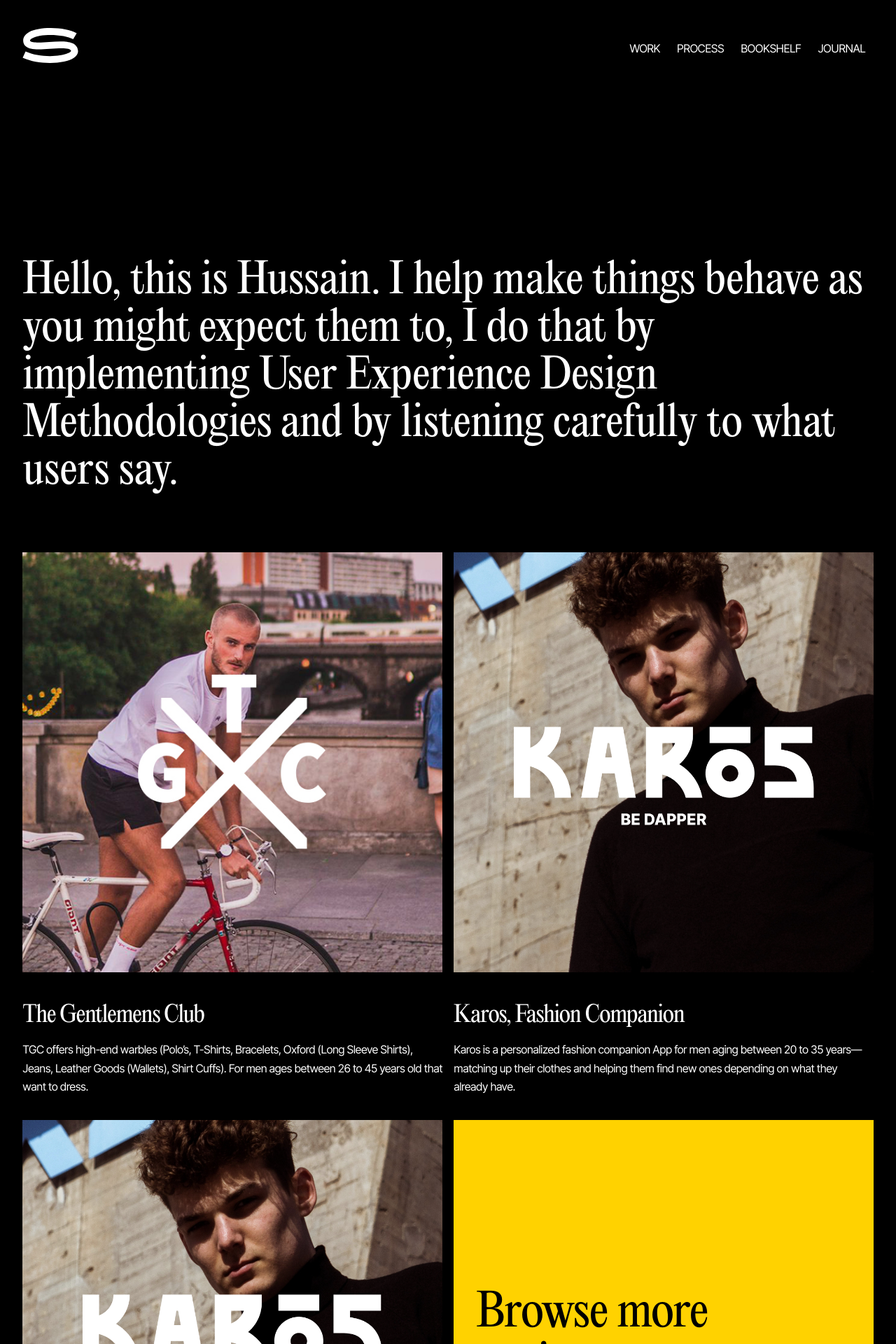
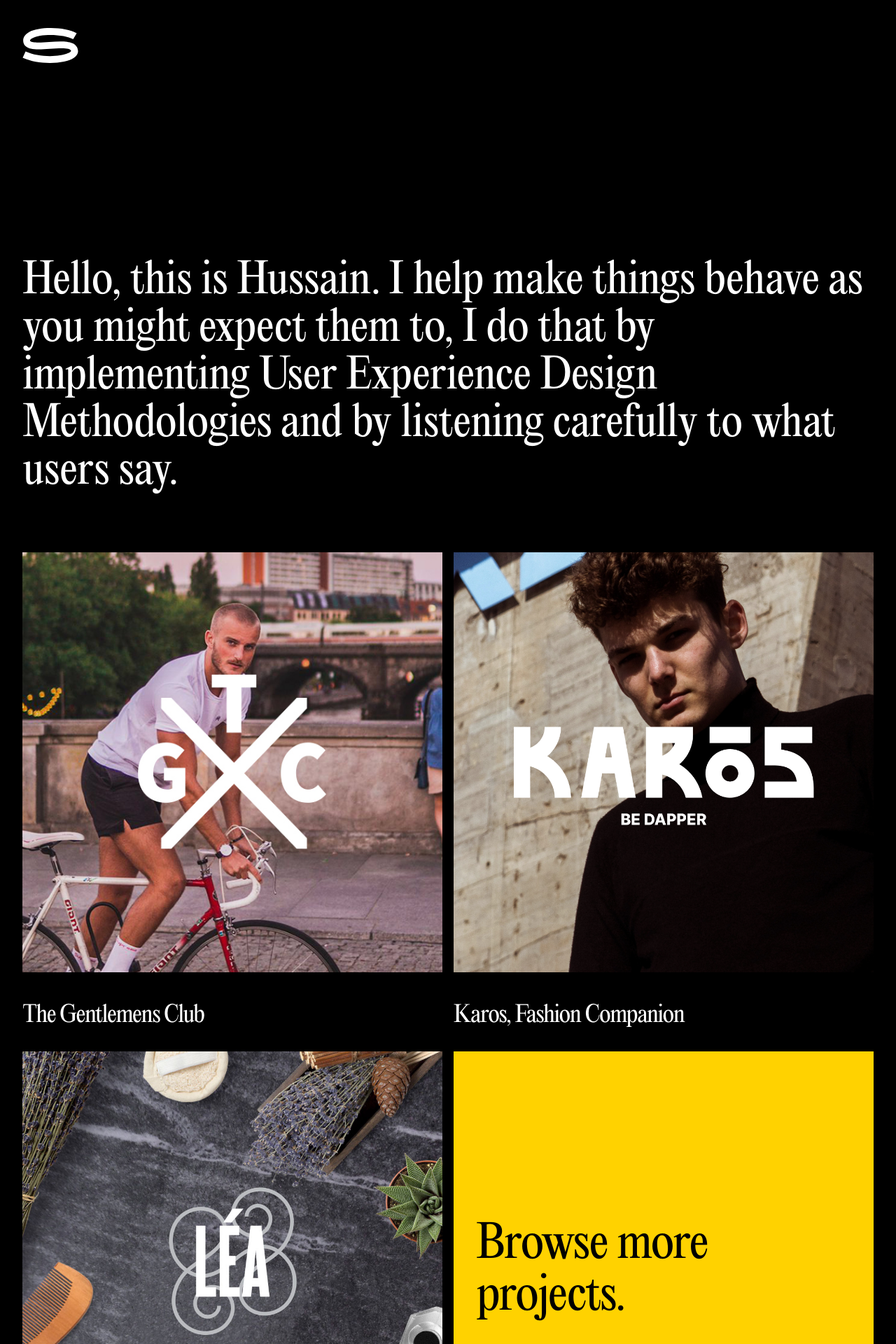
Before and after one commit to hussoda/Hussoda-2020, a PHP site: page / in a window 1280 px wide. Shown: the top 1920 px of the page at 70% size. Run offline with PHP 8.4, Linux system fonts and the light colour scheme.

Commit message:
closing this branch

```diff
--- a/css/main.css
+++ b/css/main.css
@@ -140,6 +140,7 @@ footer ::selection {
   justify-self: end;
   display: flex;
   align-items: center;
+  text-decoration: line-through;
 }
 .links-wrapper a {
   padding: 12px;
@@ -207,6 +208,10 @@ footer ::selection {
 
 .project-2 {
   background-image: url(../img/projects/thumbnails/karos-thumbnail.png);
+}
+
+.project-3 {
+  background-image: url(../img/projects/thumbnails/lea-spa-thumbnail.jpg);
 }
 
 .thumbnail {
--- a/index.html
+++ b/index.html
@@ -16,20 +16,19 @@
         <svg width="80px" height="60px" viewBox="0 0 95 60" version="1.1" xmlns="http://www.w3.org/2000/svg" xmlns:xlink="http://www.w3.org/1999/xlink"><g id="Logo" fill="#FFFFFF">
                   <path d="M45.454,23.888 C33.966,24.678 16.628,25.968 13.074,22.482 C12.93,22.342 12.532,22.024 12.568,21.262 C12.652,19.534 15.6,17.938 16.772,17.306 C31.68,9.27 71.436,10.426 86.512,19.336 L92.568,9.09 C73.86,-1.97 29.712,-3.194 11.124,6.828 C3.01,11.2 1.082,16.814 0.892,20.75 C0.698,24.74 2.022,28.244 4.718,30.884 C12.09,38.11 27.932,37.022 46.27,35.764 C60.608,34.784 82.122,32.818 82.874,39.182 C82.958,40.466 81.274,41.672 77.38,43.296 C61.194,50.048 27.46,50.44 4.924,40.198 L0,51.034 C13.664,57.244 30.79,60 46.664,60 C63.972,60 79.792,56.722 88.002,51.07 C94.034,46.918 95.066,42.246 94.862,38.99 C93.522,20.59 67.984,22.342 45.454,23.89" id="Path"></path></g></svg>
         </a>
-        <div class="burger-icon">
+        <!-- <div class="burger-icon">
           <svg preserveAspectRatio="xMidYMid meet" viewBox="0 0 100 100" width="32" height="32" fill="#fff">
             <rect y="0" width="100" height="10"></rect>
             <rect y="30" width="100" height="10"></rect>
             <rect y="60" width="100" height="10"></rect>
           </svg>
-        </div>
+        </div> -->
 
       <div class="links-wrapper">
-        <a href="work.html">Work</a>
+        <!-- <a href="work.html">Work</a>
         <a href="#">Process</a>
         <a href="#">Bookshelf</a>
-        <a href="#">Journal</a>
-        <!-- <button name="cta">Request Proposal</button> -->
+        <a href="#">Journal</a> -->
       </div>
     </div> <!-- end of nav -->
 
@@ -42,25 +41,22 @@
 <!-- Projects Start -->
     <div class="base-container projects-wrapper">
 
-        <a href="work/tgc-bahrain.html" class="card-wrapper">
+        <a href="https://www.behance.net/gallery/73206141/The-Gentlemens-Club" target="_blank" class="card-wrapper">
           <div class="card project-1"></div>
           <h4>The Gentlemens Club</h4>
-          <p>TGC offers high-end warbles (Polo’s, T-Shirts, Bracelets, Oxford (Long Sleeve Shirts), Jeans, Leather Goods (Wallets), Shirt Cuffs). For men ages between 26 to 45 years old that want to dress.</p>
         </a>
 
-        <a class="card-wrapper">
+        <a href="https://www.behance.net/gallery/72920743/Karos-Fashion-Companion" target="_blank" class="card-wrapper">
           <div class="card project-2"></div>
           <h4>Karos, Fashion Companion</h4>
-          <p>Karos is a personalized fashion companion App for men aging between 20 to 35 years—matching up their clothes and helping them find new ones depending on what they already have.</p>
         </a>
 
-        <a class="card-wrapper">
-          <div class="card project-2"></div>
-          <h4>Karos, Fashion Companion</h4>
-          <p>Karos is a personalized fashion companion App for men aging between 20 to 35 years—matching up their clothes and helping them find new ones depending on what they already have.</p>
+        <a href="https://www.behance.net/gallery/61986427/Lea-Spa-Visual-Branding" target="_blank" class="card-wrapper">
+          <div class="card project-3"></div>
+          <h4>Lea Spa</h4>
         </a>
 
-        <a class="card-wrapper">
+        <a href="https://www.behance.net/hussoda" target="_blank" class="card-wrapper">
           <div class="card thumbnail".><h2>Browse more projects.</h2></div>
         </a>
     </div>
--- a/scss/_layout.scss
+++ b/scss/_layout.scss
@@ -42,6 +42,7 @@
   justify-self: end;
   display: flex;
   align-items: center;
+  text-decoration: line-through;
   a { padding: 12px; }
 }
 
@@ -101,6 +102,8 @@
 .project-1 { background-image: url(../img/projects/thumbnails/tgc-thumbnail.jpg); }
 
 .project-2 { background-image: url(../img/projects/thumbnails/karos-thumbnail.png); }
+
+.project-3 { background-image: url(../img/projects/thumbnails/lea-spa-thumbnail.jpg); }
 
 .thumbnail {
   display: grid;
```
Also changed, not shown: img/projects/thumbnails/lea-spa-thumbnail.jpg (added), 1 other file.
